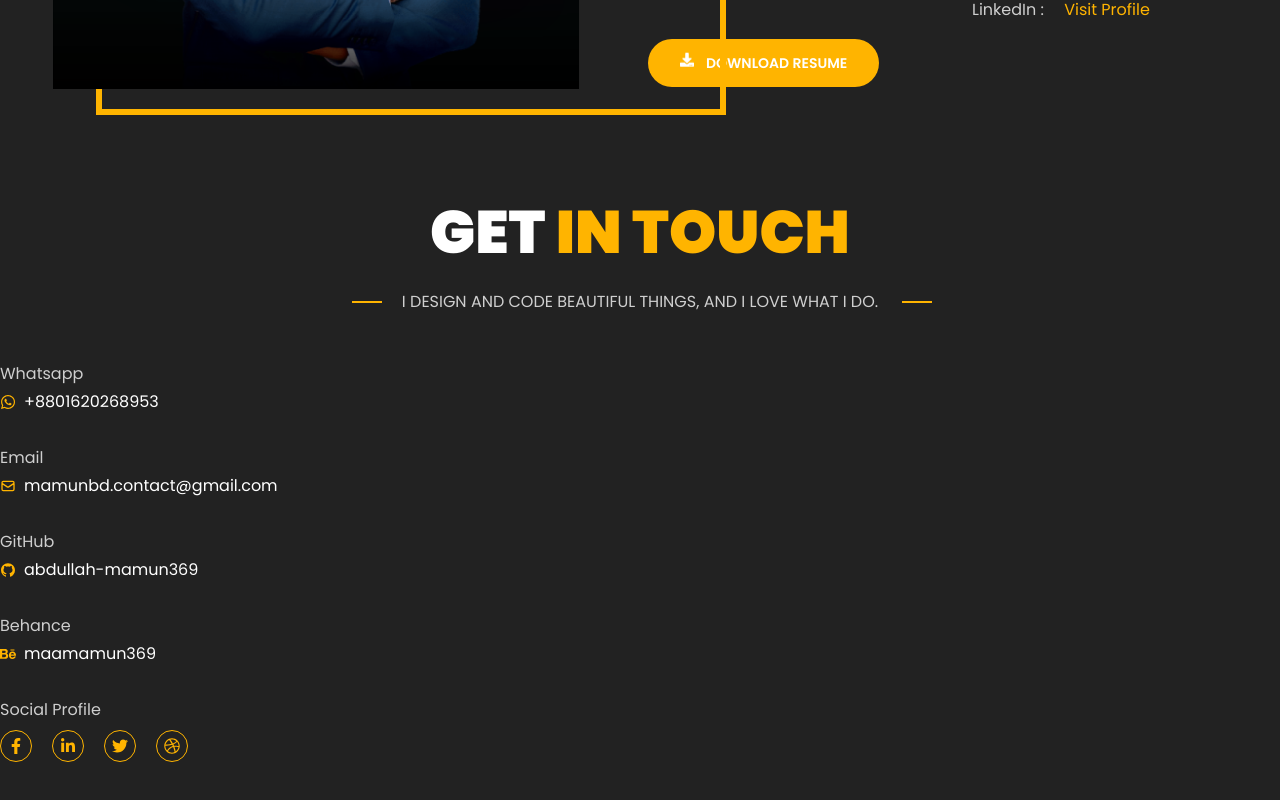
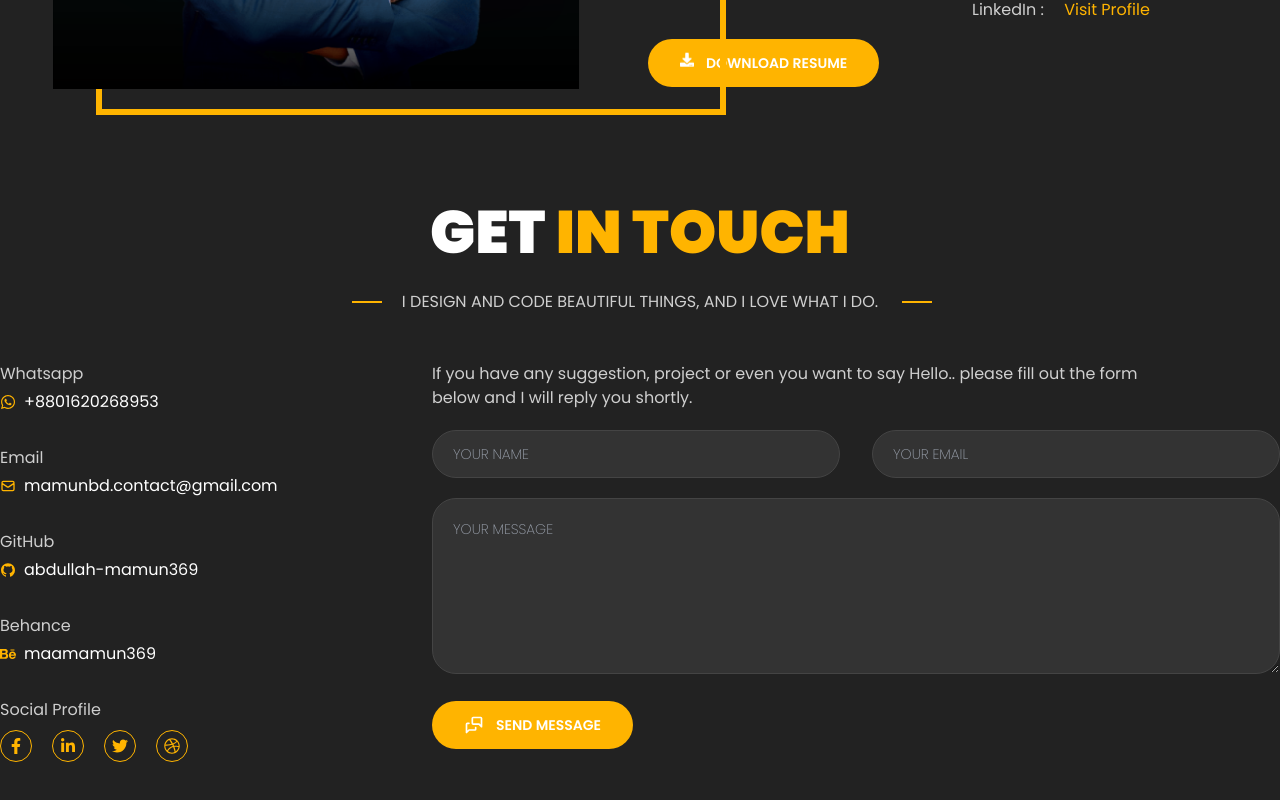
Before and after one commit to abdullah-mamun369/My-Portfolio, a React (Create React App) app: page / in a window 1280 px wide. Shown: the part 1494-2294 px from the top of the page. Built offline with nearby package versions, Linux system fonts and the light colour scheme.

Commit message:
Contact section is done

```diff
--- a/package.json
+++ b/package.json
@@ -4,6 +4,7 @@
   "private": true,
   "dependencies": {
     "@headlessui/react": "^1.7.5",
+    "@heroicons/react": "^2.0.13",
     "@testing-library/jest-dom": "^5.16.5",
     "@testing-library/react": "^13.4.0",
     "@testing-library/user-event": "^13.5.0",
@@ -11,6 +12,7 @@
     "firebase": "^9.15.0",
     "react": "^18.2.0",
     "react-dom": "^18.2.0",
+    "react-hook-form": "^7.40.0",
     "react-icons": "^4.7.1",
     "react-router-dom": "^6.4.5",
     "react-scripts": "5.0.1",
--- a/src/Components/Home/Home Children/Contact.js
+++ b/src/Components/Home/Home Children/Contact.js
@@ -1,16 +1,24 @@
 import React from 'react';
-import { FaDribbble, FaFacebookF, FaLinkedinIn, FaTwitter, FaWhatsapp } from 'react-icons/fa';
+import { FaDribbble, FaFacebookF, FaLinkedinIn, FaTwitter, FaUserAlt, FaWhatsapp } from 'react-icons/fa';
 import { FaBehance } from 'react-icons/fa';
 import { HiOutlineMail } from 'react-icons/hi';
 import { AiFillGithub } from 'react-icons/ai';
+import { TbMessages } from 'react-icons/tb';
 
 import '../Home.css'
+import { useForm } from 'react-hook-form';
+import PrimaryBtn from '../../Buttons/PrimaryBtn';
 
 
 const Contact = () => {
+
+
+    const { register, handleSubmit } = useForm();
+
+
     return (
         <div className='w-screen h-screen bg-[#222]'>
-            <div className='container mx-auto'>
+            <div className='container max-w-7xl mx-auto'>
                 {/* Heading */}
                 <div className='grid mb-12'>
                     <h1 className='text-6xl font-black text-center pt-24 text-white uppercase'>Get <span className='text-primary'>In Touch</span></h1>
@@ -54,15 +62,25 @@ const Contact = () => {
                         <div className='mb-8'>
                             <p className='text-base-300 mb-2'>Social Profile</p>
                             <div className='flex items-center'>
-                                <a className='text-primary w-8 h-8 rounded-full hover:bg-primary hover:text-white flex items-center justify-center border border-primary mr-5 transition duration-150 ease-[cubic-bezier(0.95,0.05,0.795,0.035)]' href="https://api.whatsapp.com/send?phone=8801620268953" alt='' target='_blank' rel='noreferrer'><FaFacebookF></FaFacebookF></a>
-                                <a className='text-primary w-8 h-8 rounded-full hover:bg-primary hover:text-white flex items-center justify-center border border-primary mr-5 transition duration-150 ease-[cubic-bezier(0.95,0.05,0.795,0.035)]' href="https://api.whatsapp.com/send?phone=8801620268953" alt='' target='_blank' rel='noreferrer'><FaLinkedinIn></FaLinkedinIn></a>
-                                <a className='text-primary w-8 h-8 rounded-full hover:bg-primary hover:text-white flex items-center justify-center border border-primary mr-5 transition duration-150 ease-[cubic-bezier(0.95,0.05,0.795,0.035)]' href="https://api.whatsapp.com/send?phone=8801620268953" alt='' target='_blank' rel='noreferrer'><FaTwitter></FaTwitter></a>
-                                <a className='text-primary w-8 h-8 rounded-full hover:bg-primary hover:text-white flex items-center justify-center border border-primary mr-5 transition duration-150 ease-[cubic-bezier(0.95,0.05,0.795,0.035)]' href="https://api.whatsapp.com/send?phone=8801620268953" alt='' target='_blank' rel='noreferrer'><FaDribbble></FaDribbble></a>
+                                <a className='text-primary w-8 h-8 rounded-full hover:bg-primary hover:text-white flex items-center justify-center border border-primary mr-5 transition duration-150 ease-[cubic-bezier(0.95,0.05,0.795,0.035)]' href="https://www.facebook.com/mamun1300/" alt='' target='_blank' rel='noreferrer'><FaFacebookF></FaFacebookF></a>
+                                <a className='text-primary w-8 h-8 rounded-full hover:bg-primary hover:text-white flex items-center justify-center border border-primary mr-5 transition duration-150 ease-[cubic-bezier(0.95,0.05,0.795,0.035)]' href="https://www.linkedin.com/in/mamun-contact/" alt='' target='_blank' rel='noreferrer'><FaLinkedinIn></FaLinkedinIn></a>
+                                <a className='text-primary w-8 h-8 rounded-full hover:bg-primary hover:text-white flex items-center justify-center border border-primary mr-5 transition duration-150 ease-[cubic-bezier(0.95,0.05,0.795,0.035)]' href="https://twitter.com/" alt='' target='_blank' rel='noreferrer'><FaTwitter></FaTwitter></a>
+                                <a className='text-primary w-8 h-8 rounded-full hover:bg-primary hover:text-white flex items-center justify-center border border-primary mr-5 transition duration-150 ease-[cubic-bezier(0.95,0.05,0.795,0.035)]' href="https://dribbble.com/maamamun369" alt='' target='_blank' rel='noreferrer'><FaDribbble></FaDribbble></a>
                             </div>
                         </div>
                     </div>
-                    <div className='col-span-2'>
-
+                    <div className='col-span-2 text-base-300'>
+                        <p className='mb-5'>If you have any suggestion, project or even you want to say Hello.. please fill out the form <br /> below and I will reply you shortly.</p>
+                        <form className='grid gap-5' onSubmit={handleSubmit}>
+                            <div className='grid grid-cols-2 gap-8'>
+                                <input className='h-12 p-5 border border-[#444] bg-[#333] rounded-full uppercase font-extralight text-sm' type="text" {...register("name", { required: 'Name required' })} placeholder="Your Name" ></input>
+                                <input className='h-12 p-5 border border-[#444] bg-[#333] rounded-full uppercase font-extralight text-sm' type="email" {...register("email", { required: 'Email required' })} placeholder="Your Email" ></input>
+                            </div>
+                            <div>
+                                <textarea className="textarea textarea-bordered w-full p-5 border border-[#444] bg-[#333] rounded-3xl uppercase font-extralight text-sm h-44" placeholder="Your Message"></textarea>
+                            </div>
+                            <PrimaryBtn><TbMessages className='mr-3 text-xl'></TbMessages>Send Message</PrimaryBtn>
+                        </form>
                     </div>
                 </div>
             </div>
--- a/tailwind.config.js
+++ b/tailwind.config.js
@@ -4,7 +4,7 @@ module.exports = {
   daisyui: {
     themes: [
       {
-        doctotheme: {
+        portfoliotheme: {
           primary: '#ffb400',
           secondary: '#8E5B00',
           accent: '#282828',
```
Also changed, not shown: 1 other file (tests, documents, lock files or other folders).
